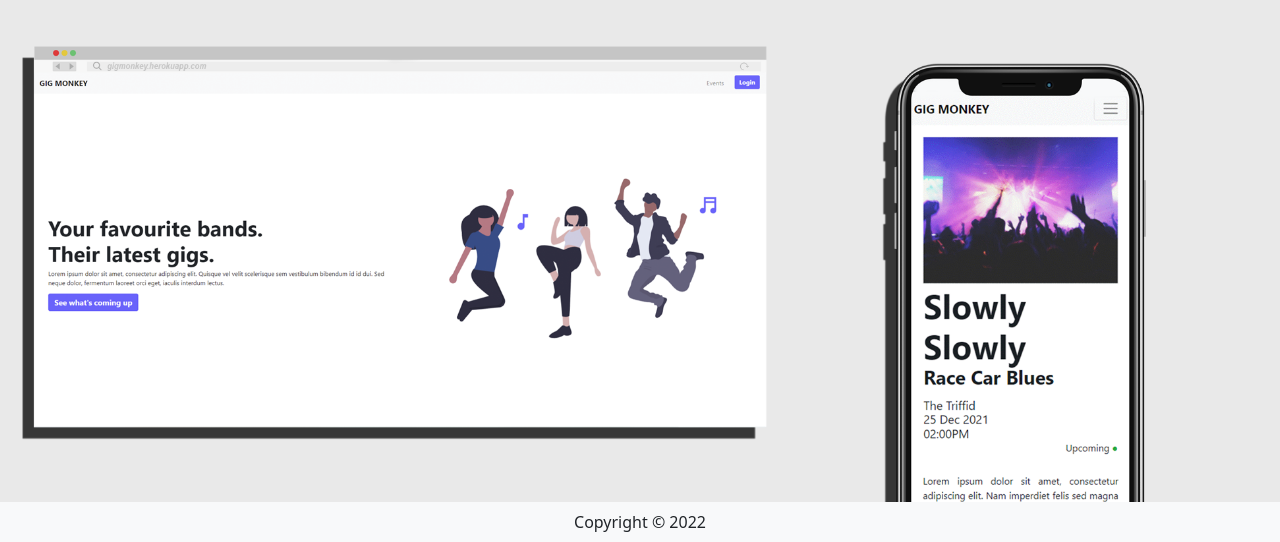
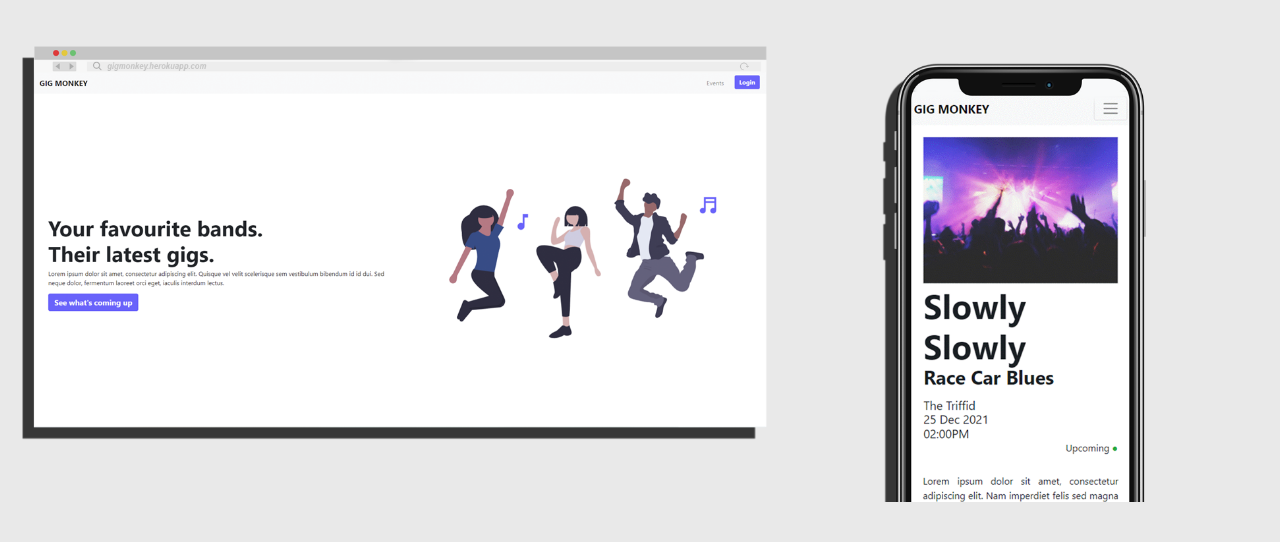
Before and after one commit to KendrickwithCode/portfolio, a Flask app: page / in a window 1280 px wide. Shown: the part 907-1449 px from the top of the page. After the commit the page ends 1409 px from the top, so only its background shows below. Run offline with Flask 2, Linux system fonts and the light colour scheme; some libraries are stand-ins or nearby versions.

Commit message:
Fixed formatting

```diff
--- a/website/templates/about.html
+++ b/website/templates/about.html
@@ -12,7 +12,7 @@
                 </div>
                 <div class="col-lg-6">
                     <h1 class="display-5 fw-bold">How's it going?</h1><br>
-                    <p class= "lead">Over the passed decade, I've been redefining myself by asking how I can implement my skills in technology within the golden
+                    <p class= "lead">Over the past decade, I've been redefining myself by asking how I can implement my skills in technology within the golden
                         age of it. As a mature aged student, I push myself and others to create the best version of whatever is in front of me.
                         I've worked many jobs in the past but none have satisfied my craving for creativity quite like Computer Science and
                         Software Development. <br><br> In 2022, I hope to look for more opportunities in this field while I continue at QUT.</p>
--- a/website/templates/base.html
+++ b/website/templates/base.html
@@ -42,9 +42,7 @@
     {% endblock %}
 
     <footer class="footer">
-        <div class="text-center py-2 bg-light">
-            <span class="text-dark">Copyright &copy; 2022</span>
-        </div>
+
     </footer>
 
     <script src="https://cdn.jsdelivr.net/npm/bootstrap@5.0.0-beta3/dist/js/bootstrap.bundle.min.js"
```
